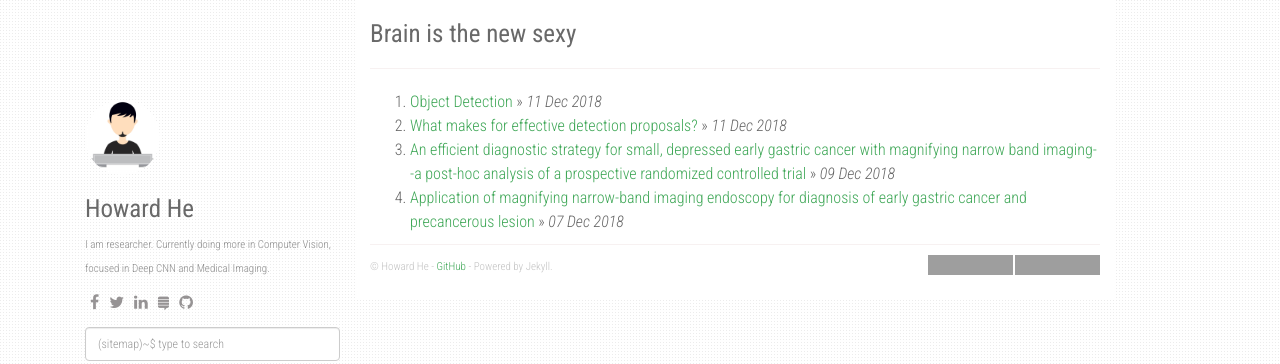
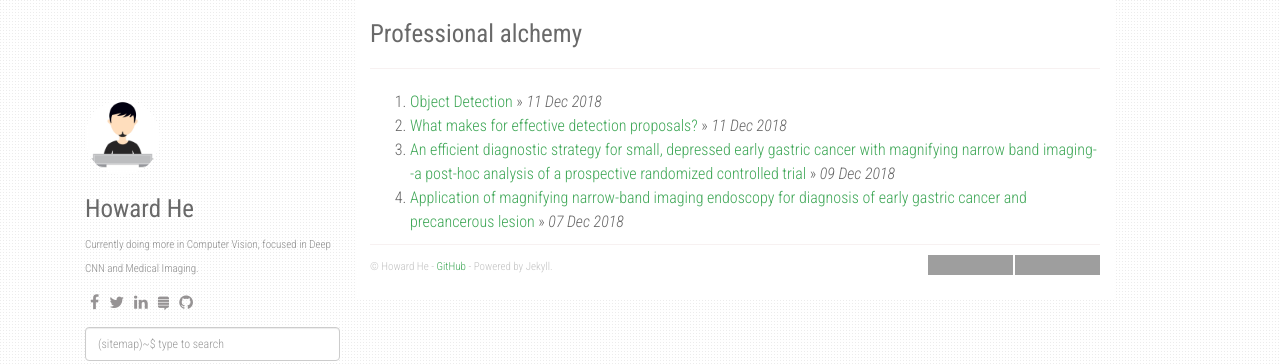
Before and after one commit to howardchina/howardchina.github.io, a Jekyll site: the page built from index.html, in a window 1280 px wide, cut to the strip 0-364 px from the top of the page. Built offline with Jekyll 4.4.1, drawn with Linux system fonts in a browser that asks for light colours; nearby versions of some CDN libraries; the list of posts is cut into pages by our own code; grey boxes are pictures that could not be loaded.

Commit message:
love and peace

```diff
--- a/_config.yml
+++ b/_config.yml
@@ -1,8 +1,8 @@
-title: Brain is the new sexy
+title: Professional alchemy
 description: Thanks to Yafei
 author: Howard He
 github: https://github.com/howardchina
-about: I am researcher. Currently doing more in Computer Vision, focused in Deep CNN and Medical Imaging.
+about: Currently doing more in Computer Vision, focused in Deep CNN and Medical Imaging.
 disqus_shortname: howardhe
 google_analytics: UA-XXXXXXXX-Y
 avatar_url: /static/img/avatar.jpg
```
